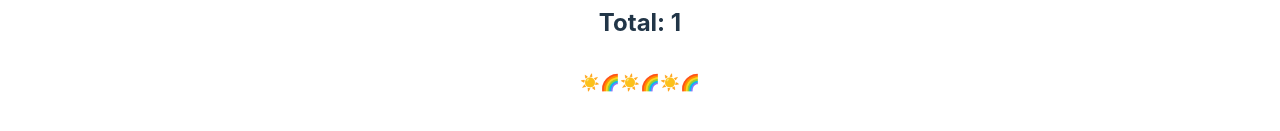
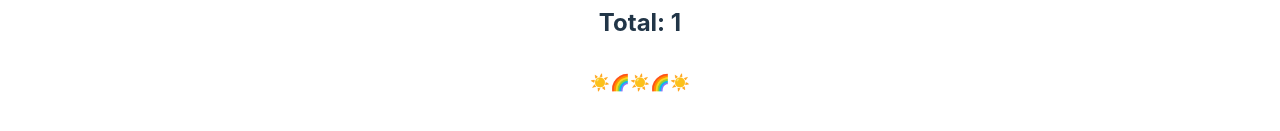
Before and after one commit to Bmcunningham4/Dice_Web2, a React (Vite) app in the folder dice-react-app2/: page / in a window 1280 px wide. Shown: the part 569-700 px from the top of the page. Built offline with nearby package versions, Linux system fonts and the light colour scheme.

Commit message:
updating emojis lol

```diff
--- a/dice-react-app2/src/App.jsx
+++ b/dice-react-app2/src/App.jsx
@@ -1,6 +1,6 @@
 import { useState } from "react";
 import "./App.css";
-import "./phone2.css?v=2.0";
+import "./phone2.css?v=2.1";
 import Header from "./header.jsx";
 import DiceRoller from "./dice.jsx";
 
@@ -34,7 +34,7 @@ function App() {
   // Function to calculate dice size based on numDice
   const getDiceSize = (count) => {
     if (count < 2) return '13em';  // Large dice for small counts
-    if (count <= 4) return '7rem';  // Medium dice
+    if (count <= 4) return '5rem';  // Medium dice
     if (count <= 6) return '3rem';  // Medium dice
     return '3rem';  // Small dice for large count
   };
@@ -118,7 +118,7 @@ function App() {
         {total === 6 ? (
           <img src={goggins1} alt="Goggins" className="goggins-image" />
         ) : (
-          <span className="emoji-display">☀️🌈☀️🌈☀️🌈</span>
+          <span className="emoji-display">☀️🌈☀️🌈☀️</span>
         )}
       </div>
     </div>
```
